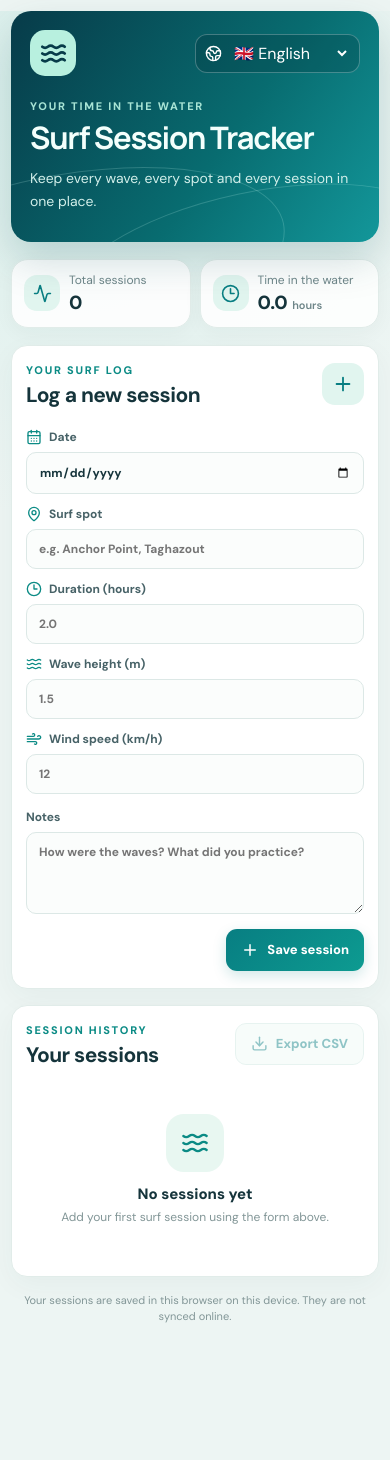
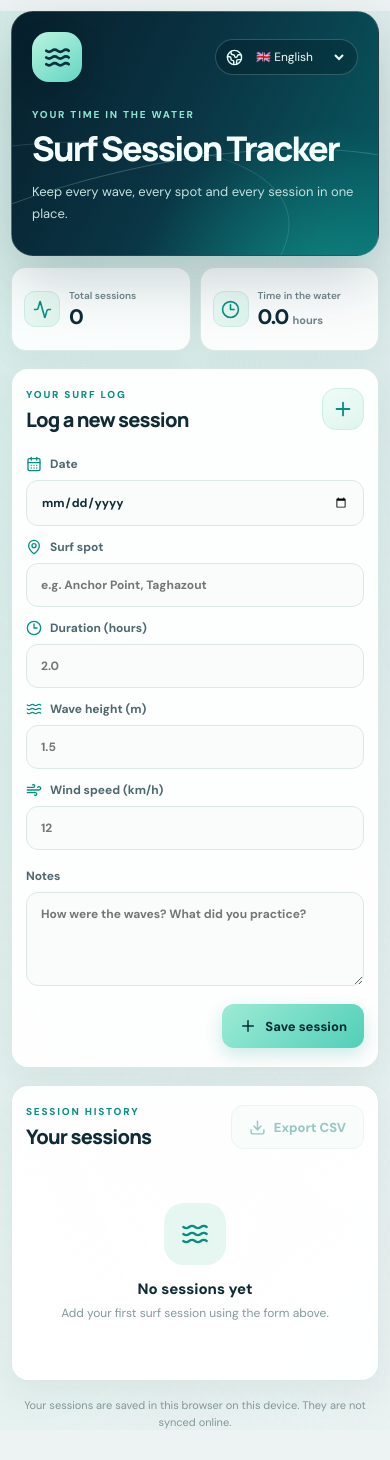
Before and after one commit to shark8211/surf-session-tracker, a React (Vite) app: page / in a window 390 px wide. Before the commit the page ends 1353 px from the top, so only its background shows below. Built offline with nearby package versions, Linux system fonts and the light colour scheme.

Commit message:
Redesign dashboard with premium ocean-inspired visual system

```diff
--- a/src/styles.css
+++ b/src/styles.css
@@ -1,26 +1,192 @@
 @import url('https://fonts.googleapis.com/css2?family=DM+Sans:wght@400;500;600;700;800&family=Manrope:wght@400;500;600;700;800&display=swap');
-:root{font-family:'DM Sans','Manrope',system-ui,sans-serif;color:#15343b;background:#edf5f3;font-synthesis:none;text-rendering:optimizeLegibility;--ink:#15343b;--muted:#6d8588;--sea:#087e82;--line:#dce9e6;--surface:#fff}
-*{box-sizing:border-box}body{margin:0;min-width:320px;min-height:100vh;background:radial-gradient(circle at 15% 5%,#d9efeb 0,transparent 34%),#edf5f3}button,input,textarea,select{font:inherit}button{cursor:pointer}
-.page-shell{width:min(100% - 32px,900px);margin:32px auto 56px}
-.hero{position:relative;overflow:hidden;min-height:230px;padding:26px 32px 38px;color:#f3fffc;border-radius:26px;background:linear-gradient(125deg,#073b49 0%,#086c70 58%,#13979a 100%);box-shadow:0 18px 42px rgba(8,71,78,.18)}
-.hero-top{position:relative;z-index:2;display:flex;align-items:center;justify-content:space-between;gap:16px}.brand-mark{display:grid;place-items:center;width:46px;height:46px;border-radius:15px;color:#073b49;background:#b8f0df}
-.language-control{display:flex;align-items:center;gap:8px;padding:8px 12px;color:white;border:1px solid rgba(255,255,255,.25);border-radius:12px;background:rgba(2,38,48,.22)}.language-control select{max-width:150px;color:white;border:0;outline:0;background:transparent}.language-control option{color:#15343b}
-.eyebrow{margin:0 0 7px;color:#72b8b2;font-size:11px;font-weight:800;letter-spacing:.16em;text-transform:uppercase}.hero .eyebrow{position:relative;z-index:1;margin-top:23px;color:#a8e4d5}
-.hero h1{position:relative;z-index:1;max-width:620px;margin:0;font-family:'Manrope',sans-serif;font-size:clamp(29px,5vw,43px);line-height:1.12;letter-spacing:-.04em}.hero-description{position:relative;z-index:1;max-width:530px;margin:12px 0 0;color:#d2efea;font-size:14px;line-height:1.65}
-.hero-wave{position:absolute;width:390px;height:155px;right:-70px;bottom:-105px;border:1px solid rgba(206,255,242,.19);border-radius:50%;transform:rotate(-12deg)}.hero-wave-two{right:90px;bottom:-125px;width:470px;height:190px}
-.stats-grid{display:grid;grid-template-columns:repeat(2,1fr);gap:14px;margin:17px 0}.stat-card{display:flex;align-items:center;gap:13px;padding:16px 19px;border:1px solid #e1ece9;border-radius:17px;background:rgba(255,255,255,.88);box-shadow:0 5px 20px rgba(18,61,63,.04)}
-.stat-icon,.heading-icon{display:grid;place-items:center;flex:0 0 auto;width:42px;height:42px;border-radius:13px;color:#087e82;background:#e1f5ef}.stat-card span{display:block;color:var(--muted);font-size:12px}.stat-card strong{display:block;margin-top:2px;color:var(--ink);font-size:22px;font-weight:800}.stat-card small{color:var(--muted);font-size:11px;font-weight:600}
-.panel{margin-top:16px;padding:22px;border:1px solid #e1ece9;border-radius:20px;background:var(--surface);box-shadow:0 8px 28px rgba(18,61,63,.045)}.section-heading{display:flex;justify-content:space-between;align-items:center;gap:14px;margin-bottom:20px}.section-heading .eyebrow{margin-bottom:4px;color:#0b8b85}.section-heading h2{margin:0;color:var(--ink);font-size:21px;letter-spacing:-.025em}
-.session-form{display:grid;gap:15px}.field-grid{display:grid;grid-template-columns:repeat(2,minmax(0,1fr));gap:14px}.field{display:grid;gap:7px;color:#476267;font-size:12px;font-weight:700}.field>span{display:flex;align-items:center;gap:7px}.field>span svg{color:#0b8b85}
-.field input,.field textarea{width:100%;min-width:0;padding:11px 12px;color:var(--ink);border:1px solid #dce8e6;border-radius:10px;outline:0;background:#fbfdfc;transition:border-color .15s,box-shadow .15s}.field input:focus,.field textarea:focus{border-color:#37aaa0;box-shadow:0 0 0 3px rgba(55,170,160,.13)}.field textarea{resize:vertical;min-height:82px}
-.form-actions{display:flex;justify-content:flex-end}.button{display:inline-flex;align-items:center;justify-content:center;gap:8px;min-height:42px;padding:10px 15px;border:0;border-radius:11px;font-size:13px;font-weight:800;transition:transform .15s,background .15s,opacity .15s}.button:active{transform:translateY(1px)}
-.button-primary{color:white;background:linear-gradient(135deg,#087e82,#0d9b91);box-shadow:0 5px 14px rgba(8,126,130,.18)}.button-primary:hover{background:#07666d}.button-export{color:#087e82;border:1px solid #cce5df;background:#effaf6;white-space:nowrap}.button-export:hover:not(:disabled){background:#dff4ed}.button:disabled{cursor:not-allowed;opacity:.45}
-.sessions-panel{padding-bottom:16px}.sessions-heading{margin-bottom:15px}.session-list{display:grid;gap:10px}.session-item{display:flex;justify-content:space-between;align-items:flex-start;gap:14px;padding:14px;border:1px solid #e3eeeb;border-radius:14px;background:#fbfdfc}
-.session-title-row{display:flex;align-items:baseline;flex-wrap:wrap;gap:10px}.session-title-row h3{margin:0;color:#153a40;font-size:15px}.session-date{color:#829697;font-size:11px}.session-metrics{display:flex;flex-wrap:wrap;gap:12px;margin-top:9px;color:#607b7d;font-size:12px}.session-metrics span{display:inline-flex;align-items:center;gap:5px}.session-metrics svg{color:#0b8b85}.session-notes{margin:9px 0 0;color:#60777b;font-size:13px;line-height:1.5;white-space:pre-wrap}
-.icon-button{display:grid;place-items:center;width:36px;height:36px;flex:0 0 auto;border:1px solid transparent;border-radius:10px;background:transparent}.delete-button{color:#b45353}.delete-button:hover{border-color:#f2d5d5;background:#fff2f2}
-.empty-state{display:grid;justify-items:center;padding:30px 15px 34px;text-align:center}.empty-icon{display:grid;place-items:center;width:58px;height:58px;margin-bottom:12px;border-radius:18px;color:#0b8b85;background:#e8f7f1}.empty-state p{margin:0;color:var(--ink);font-size:15px;font-weight:800}.empty-state span{margin-top:5px;color:#829697;font-size:12px}
-.privacy-note{margin:15px 0 0;color:#829697;font-size:11px;line-height:1.5;text-align:center}
-[dir="rtl"] .hero,[dir="rtl"] .panel,[dir="rtl"] .stat-card{text-align:right}[dir="rtl"] .session-title-row,[dir="rtl"] .session-metrics{direction:rtl}
-@media(max-width:640px){.page-shell{width:min(100% - 22px,900px);margin:11px auto 28px}.hero{min-height:220px;padding:19px 19px 29px;border-radius:20px}.hero h1{font-size:31px}.stats-grid{gap:9px}.stat-card{padding:12px;gap:9px}.stat-icon{width:36px;height:36px}.stat-card strong{font-size:19px}.panel{padding:17px 14px;border-radius:16px}.field-grid{grid-template-columns:1fr;gap:12px}.section-heading{align-items:flex-start}.sessions-heading{flex-wrap:wrap}.session-item{padding:11px}.language-control{padding:7px 9px}}
 
-.session-actions{display:flex;align-items:center;gap:5px;flex:0 0 auto}.edit-button{color:#087e82}.edit-button:hover{border-color:#cce5df;background:#effaf6}.button-secondary{color:#587174;border:1px solid #dce8e6;background:#f7fbfa}
+:root {
+  font-family: 'DM Sans', system-ui, sans-serif;
+  color: #102b35;
+  background: #edf3f2;
+  font-synthesis: none;
+  text-rendering: optimizeLegibility;
+  --ink: #102b35;
+  --muted: #71858a;
+  --sea: #08a99a;
+  --sea-dark: #087d78;
+  --line: #dce7e5;
+  --surface: #ffffff;
+}
+* { box-sizing: border-box; }
+body {
+  margin: 0;
+  min-width: 320px;
+  min-height: 100vh;
+  background:
+    radial-gradient(ellipse at 8% 0%, rgba(178, 225, 215, .42), transparent 32rem),
+    radial-gradient(ellipse at 100% 28%, rgba(197, 221, 226, .35), transparent 30rem),
+    #edf3f2;
+}
+button, input, textarea, select { font: inherit; }
+button { cursor: pointer; }
+.page-shell { width: min(100% - 44px, 1120px); margin: 34px auto 64px; }
+
+/* Premium ocean header */
+.hero {
+  position: relative;
+  isolation: isolate;
+  overflow: hidden;
+  min-height: 285px;
+  padding: 30px 38px 42px;
+  color: #f4fffd;
+  border: 1px solid rgba(255,255,255,.12);
+  border-radius: 30px;
+  background:
+    radial-gradient(ellipse at 85% 115%, rgba(24, 190, 172, .45), transparent 42%),
+    linear-gradient(118deg, #071e2b 0%, #0a3544 48%, #075d63 100%);
+  box-shadow: 0 24px 60px rgba(9, 44, 54, .2);
+}
+.hero::before, .hero::after {
+  content: '';
+  position: absolute;
+  z-index: -1;
+  width: 660px;
+  height: 230px;
+  right: -100px;
+  bottom: -145px;
+  border: 1px solid rgba(182, 250, 232, .22);
+  border-radius: 50%;
+  transform: rotate(-13deg);
+}
+.hero::after { width: 760px; height: 270px; right: 80px; bottom: -180px; opacity: .65; }
+.hero-top { position: relative; z-index: 2; display: flex; align-items: center; justify-content: space-between; gap: 18px; }
+.brand-mark {
+  display: grid; place-items: center; width: 50px; height: 50px;
+  color: #06333c; border-radius: 17px;
+  background: linear-gradient(145deg, #b9f4df, #63d6c3);
+  box-shadow: 0 8px 24px rgba(3, 18, 28, .18);
+}
+.language-control {
+  display: flex; align-items: center; gap: 9px; padding: 9px 13px;
+  color: #e7fffa; border: 1px solid rgba(226,255,248,.2);
+  border-radius: 999px; background: rgba(1,22,32,.3); backdrop-filter: blur(12px);
+}
+.language-control select { max-width: 150px; color: #f4fffd; border: 0; outline: 0; background: transparent; }
+.language-control option { color: #102b35; }
+.hero .eyebrow { position: relative; z-index: 1; margin: 30px 0 9px; color: #8ce6d1; }
+.eyebrow { margin: 0 0 7px; font-size: 10px; font-weight: 800; letter-spacing: .18em; text-transform: uppercase; }
+.hero h1 {
+  position: relative; z-index: 1; max-width: 700px; margin: 0;
+  font-family: 'Manrope', sans-serif; font-size: clamp(34px, 5.5vw, 54px);
+  line-height: 1.06; letter-spacing: -.055em; font-weight: 800;
+}
+.hero-description { position: relative; z-index: 1; max-width: 520px; margin: 15px 0 0; color: #c4e1df; font-size: 15px; line-height: 1.7; }
+
+/* Summary cards */
+.stats-grid { display: grid; grid-template-columns: repeat(2, minmax(0, 1fr)); gap: 16px; margin: 18px 0; }
+.stat-card {
+  display: flex; align-items: center; gap: 15px; min-height: 100px; padding: 20px 22px;
+  border: 1px solid rgba(215,230,227,.9); border-radius: 20px;
+  background: rgba(255,255,255,.88); box-shadow: 0 8px 26px rgba(15,52,58,.045);
+}
+.stat-icon, .heading-icon {
+  display: grid; place-items: center; flex: 0 0 auto; width: 46px; height: 46px;
+  color: #078f83; border: 1px solid #cceee5; border-radius: 15px;
+  background: linear-gradient(145deg, #effcf7, #dff5ed);
+}
+.stat-card span { display: block; color: var(--muted); font-size: 12px; font-weight: 600; }
+.stat-card strong { display: block; margin-top: 3px; color: var(--ink); font-size: 27px; line-height: 1.15; font-weight: 800; letter-spacing: -.04em; }
+.stat-card small { color: var(--muted); font-size: 11px; font-weight: 700; letter-spacing: 0; }
+
+/* Content panels */
+.panel {
+  margin-top: 17px; padding: 27px;
+  border: 1px solid rgba(218,231,228,.95); border-radius: 22px;
+  background: rgba(255,255,255,.94); box-shadow: 0 12px 34px rgba(15,52,58,.055);
+}
+.section-heading { display: flex; justify-content: space-between; align-items: center; gap: 16px; margin-bottom: 23px; }
+.section-heading .eyebrow { margin-bottom: 5px; color: #078f83; }
+.section-heading h2 { margin: 0; color: var(--ink); font-family: 'Manrope', sans-serif; font-size: 23px; font-weight: 800; letter-spacing: -.04em; }
+.heading-icon { width: 42px; height: 42px; border-radius: 14px; }
+.session-form { display: grid; gap: 18px; }
+.field-grid { display: grid; grid-template-columns: repeat(2, minmax(0,1fr)); gap: 16px; }
+.field { display: grid; gap: 8px; color: #4e686e; font-size: 12px; font-weight: 700; }
+.field > span { display: flex; align-items: center; gap: 8px; }
+.field > span svg { color: #078f83; }
+.field input, .field textarea {
+  width: 100%; min-width: 0; padding: 13px 14px; color: var(--ink);
+  border: 1px solid #dce8e5; border-radius: 12px; outline: 0; background: #f9fcfb;
+  transition: border-color .18s, box-shadow .18s, background .18s;
+}
+.field input:hover, .field textarea:hover { border-color: #bfd9d3; }
+.field input:focus, .field textarea:focus { border-color: #20aa9a; background: #fff; box-shadow: 0 0 0 4px rgba(32,170,154,.12); }
+.field textarea { min-height: 94px; resize: vertical; }
+.form-actions { display: flex; justify-content: flex-end; gap: 9px; }
+.button {
+  display: inline-flex; align-items: center; justify-content: center; gap: 8px; min-height: 44px;
+  padding: 11px 17px; border: 0; border-radius: 12px; font-size: 13px; font-weight: 800;
+  transition: transform .16s, box-shadow .16s, background .16s, opacity .16s;
+}
+.button:active { transform: translateY(1px); }
+.button-primary {
+  color: #062d34; background: linear-gradient(135deg, #9cebd5, #51cfb8);
+  box-shadow: 0 7px 18px rgba(8,157,139,.2);
+}
+.button-primary:hover { background: linear-gradient(135deg, #b3f4e1, #69ddc7); box-shadow: 0 9px 22px rgba(8,157,139,.25); }
+.button-export { color: #087d75; border: 1px solid #cce9e1; background: #f0faf6; white-space: nowrap; }
+.button-export:hover:not(:disabled) { background: #e1f6ed; }
+.button:disabled { cursor: not-allowed; opacity: .42; }
+.button-secondary { color: #587174; border: 1px solid #dce8e6; background: #f7fbfa; }
+
+/* Session history */
+.sessions-panel { padding-bottom: 19px; }
+.sessions-heading { margin-bottom: 17px; }
+.session-list { display: grid; gap: 11px; }
+.session-item {
+  display: flex; justify-content: space-between; align-items: flex-start; gap: 16px;
+  padding: 17px; border: 1px solid #e2ece9; border-radius: 16px;
+  background: linear-gradient(110deg, #fbfefd, #f7fbfa);
+  transition: border-color .16s, transform .16s, box-shadow .16s;
+}
+.session-item:hover { transform: translateY(-1px); border-color: #c7e4dc; box-shadow: 0 7px 20px rgba(15,52,58,.045); }
+.session-title-row { display: flex; align-items: baseline; flex-wrap: wrap; gap: 10px; }
+.session-title-row h3 { margin: 0; color: #123943; font-size: 15px; font-weight: 800; }
+.session-date { color: #84999b; font-size: 11px; }
+.session-metrics { display: flex; flex-wrap: wrap; gap: 13px; margin-top: 10px; color: #627b7e; font-size: 12px; }
+.session-metrics span { display: inline-flex; align-items: center; gap: 6px; }
+.session-metrics svg { color: #078f83; }
+.session-notes { margin: 10px 0 0; color: #627b7e; font-size: 13px; line-height: 1.55; white-space: pre-wrap; }
+.session-actions { display: flex; align-items: center; gap: 5px; flex: 0 0 auto; }
+.icon-button { display: grid; place-items: center; width: 36px; height: 36px; flex: 0 0 auto; border: 1px solid transparent; border-radius: 10px; background: transparent; }
+.edit-button { color: #087e82; }
+.edit-button:hover { border-color: #cce5df; background: #effaf6; }
+.delete-button { color: #b45353; }
+.delete-button:hover { border-color: #f2d5d5; background: #fff2f2; }
+.empty-state { display: grid; justify-items: center; padding: 36px 15px 40px; text-align: center; }
+.empty-icon { display: grid; place-items: center; width: 62px; height: 62px; margin-bottom: 14px; border-radius: 20px; color: #078f83; background: #e5f7f0; }
+.empty-state p { margin: 0; color: var(--ink); font-size: 15px; font-weight: 800; }
+.empty-state span { margin-top: 6px; color: #84999b; font-size: 12px; }
+.privacy-note { margin: 16px 0 0; color: #829697; font-size: 11px; line-height: 1.5; text-align: center; }
+[dir="rtl"] .hero, [dir="rtl"] .panel, [dir="rtl"] .stat-card { text-align: right; }
+[dir="rtl"] .session-title-row, [dir="rtl"] .session-metrics { direction: rtl; }
+
+@media (min-width: 900px) {
+  .page-shell { margin-top: 44px; }
+  .form-panel { padding: 30px; }
+}
+@media (max-width: 640px) {
+  .page-shell { width: min(100% - 22px, 1120px); margin: 11px auto 30px; }
+  .hero { min-height: 240px; padding: 20px 20px 30px; border-radius: 22px; }
+  .hero .eyebrow { margin-top: 26px; }
+  .hero h1 { font-size: 34px; }
+  .hero-description { font-size: 13px; }
+  .stats-grid { gap: 9px; margin: 11px 0; }
+  .stat-card { min-height: 84px; padding: 12px; gap: 9px; border-radius: 15px; }
+  .stat-icon { width: 36px; height: 36px; border-radius: 11px; }
+  .stat-card span { font-size: 10px; }
+  .stat-card strong { font-size: 21px; }
+  .panel { padding: 19px 14px; border-radius: 17px; }
+  .field-grid { grid-template-columns: 1fr; gap: 13px; }
+  .section-heading { align-items: flex-start; }
+  .section-heading h2 { font-size: 20px; }
+  .sessions-heading { flex-wrap: wrap; }
+  .session-item { padding: 12px; }
+  .language-control { padding: 8px 10px; }
+  .language-control select { max-width: 116px; font-size: 12px; }
+}
```
